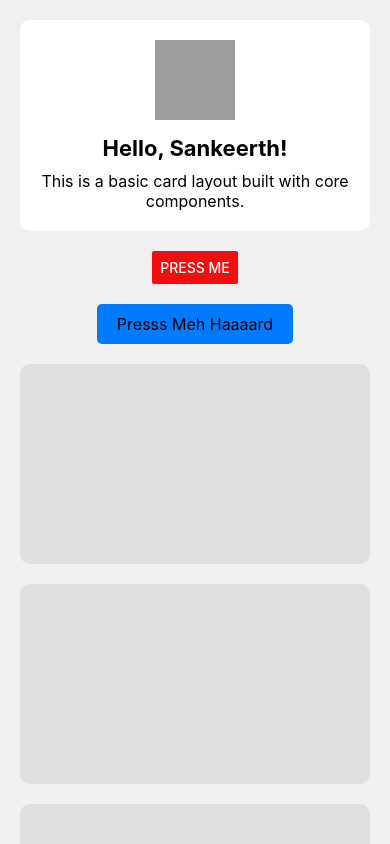
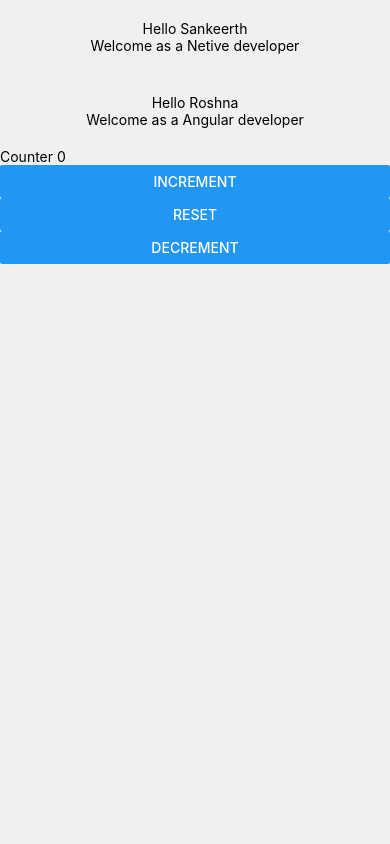
Before and after one commit to sankeerth1809/React-Native-Learning, a React Native app: screen / in a window 390 px wide. Built offline with nearby package versions, Linux system fonts and the light colour scheme; grey boxes are pictures that could not be loaded.

Commit message:
State an d Props

```diff
--- a/App.tsx
+++ b/App.tsx
@@ -1,38 +1,42 @@
-import React from 'react';
-import { StyleSheet, ScrollView, View, Text, SafeAreaView, Image, Button, Alert, TouchableOpacity } from 'react-native';
+import React, { useState } from 'react';
+import { StyleSheet,  Text, SafeAreaView, View, Button } from 'react-native';
 
+
+
+const GreetingCard = (props: any) => {
+  return(
+    <View style={styles.content}>
+    <Text>Hello {props.name}</Text>
+    <Text>Welcome as a {props.role}</Text>
+    </View>
+  )
+}
+
+const Counter = () => {
+  const [count, setCount] = useState(0);
+
+  const handleReset = () => {
+    setCount(0);
+  }
+
+  return(
+    <View>
+      <Text>Counter {count}</Text>
+      <Button title='Increment' onPress={()=> {setCount(count+1)}}/>
+      <Button title='Reset' onPress={handleReset}/>
+      <Button title='Decrement' onPress={()=> {setCount(count-1)}}/>
+    </View>
+  )
+}
 
 const App = () => {
   return (
     <SafeAreaView style={styles.container}>
-      <ScrollView>
-        <View style={styles.content}>
-      <View style={styles.card}>
-        <Image
-          source={{ uri: 'https://reactnative.dev/img/tiny_logo.png' }}
-          style={styles.image}
-        />
-        <Text style={styles.title}>Hello, Sankeerth!</Text>
-        <Text style={styles.paragraph}>
-          This is a basic card layout built with core components.
-        </Text>
-      </View>
 
-      <Button title='Press Me' color="#f10e0eff" onPress={()=> Alert.alert('Pressed')}/>
+    <GreetingCard name="Sankeerth" role = "Netive developer"/>
+    <GreetingCard name="Roshna" role = "Angular developer"/>
 
-      <TouchableOpacity
-      style = {styles.customButton}
-      onPress={()=>Alert.alert('Custom Button Pressed')}>
-        <Text style={styles.paragraph}>Presss Meh Haaaard</Text>
-      </TouchableOpacity>
-
-      <View style={styles.fillerBox}/>
-      <View style={styles.fillerBox}/>
-      <View style={styles.fillerBox}/>
-      <View style={styles.fillerBox}/>
-    </View>
-    </ScrollView>
-
+    <Counter/>
     </SafeAreaView>
   );
 };
```
